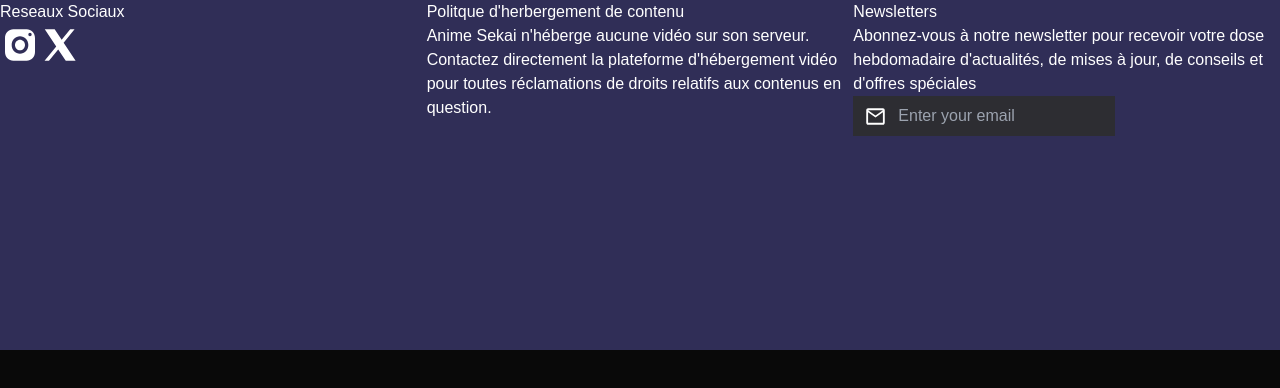
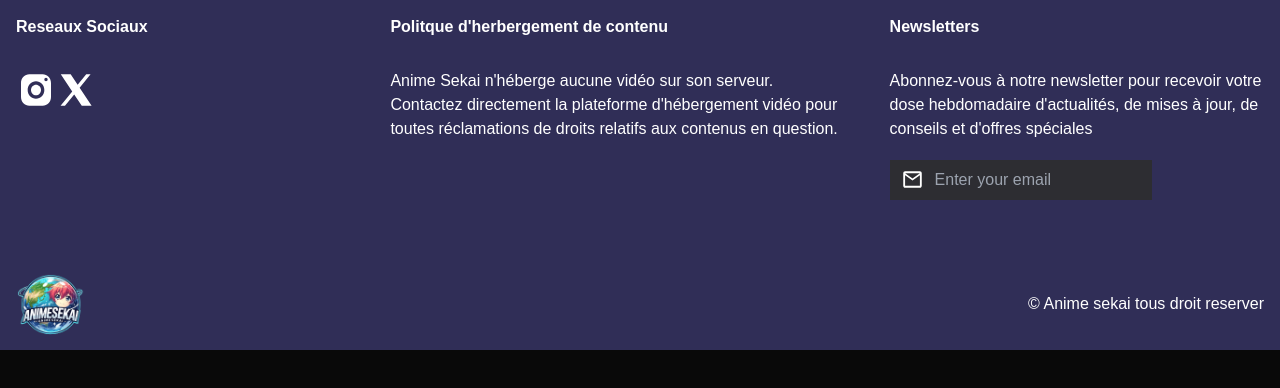
Before and after one commit to Andy7911/animeSekai2025, a Next.js app in the folder frontend/: page /test in a window 1280 px wide. Shown: the top 388 px of the page. Built offline with nearby package versions, Linux system fonts and the light colour scheme.

Commit message:
Footer in progress

```diff
--- a/frontend/src/app/(ecommerce)/components/footer.tsx
+++ b/frontend/src/app/(ecommerce)/components/footer.tsx
@@ -24,6 +24,10 @@ const Footer = () => {
                 <input className="button-email"  type="text" name="email" id="" placeholder='Enter your email' />
             </div>
         </div>
+        <div className="grid-bottom-of-page">
+            <div> <Image width={69} height={69} src="/anime-logo.png" alt='Anime Logo' /></div>
+            <div> <p>© Anime sekai tous droit reserver</p></div>
+        </div>
     </div>
 }
 
--- a/frontend/src/app/(ecommerce)/feature/page.tsx
+++ b/frontend/src/app/(ecommerce)/feature/page.tsx
@@ -9,7 +9,8 @@ const FeaturePage = () => {
 
             <div className="carousel-item">
                 <div className='carousel-item__left'>
-                    <Image src="/gundam.png" height={200} width={200} alt="gundam" />
+                    {/* Added the unoptimized prop for better image rendering */}
+                    <Image src="/gundam.png" height={200} width={200} alt="gundam" unoptimized />
                 </div>
                 <div className='carousel-item__right'>
                     <div className="carousel-item__right__upper-logo">
--- a/frontend/src/styles/components/footer.scss
+++ b/frontend/src/styles/components/footer.scss
@@ -1,16 +1,32 @@
 .footer {
+
     background-color: #302E57;
     height: 350px;
-
+    padding: 15px 16px;
+    max-width: 100%;
+    display: flex;
+    flex-direction: column;
+    justify-content: space-between;
     .grid {
         display: grid;
-        grid-template-columns: repeat(3,1fr);
+        grid-template-columns: 30% 40% 30%;
+        // gap: 20px;
+
+        &__middle {
+            padding-right: 10%;
+        }
+
+        div h3 {
+            margin-bottom: 30px;
+            font-weight: bold;
+        }
 
         .social-media-icons {
             display: flex;
         }
 
         .button-email {
+            margin-top: 5%;
             background-color: #2D2D32;
             // text-align: center;
             padding: 8px 10px 8px 45px; // 30px means that the icon and text are not going to clash
@@ -22,6 +38,13 @@
         }
     }
 
+    .grid-bottom-of-page {
+        display: flex;
+        overflow: hidden;
+        justify-content: space-between;
+        align-items: center;
+    }
+
 
 
 
```
Also changed, not shown: frontend/src/app/(ecommerce)/components/card_blog.tsx (added, +17 -0 lines), frontend/src/styles/page/feature.scss (+10 -1 lines), frontend/public/anime-logo.png (added).
